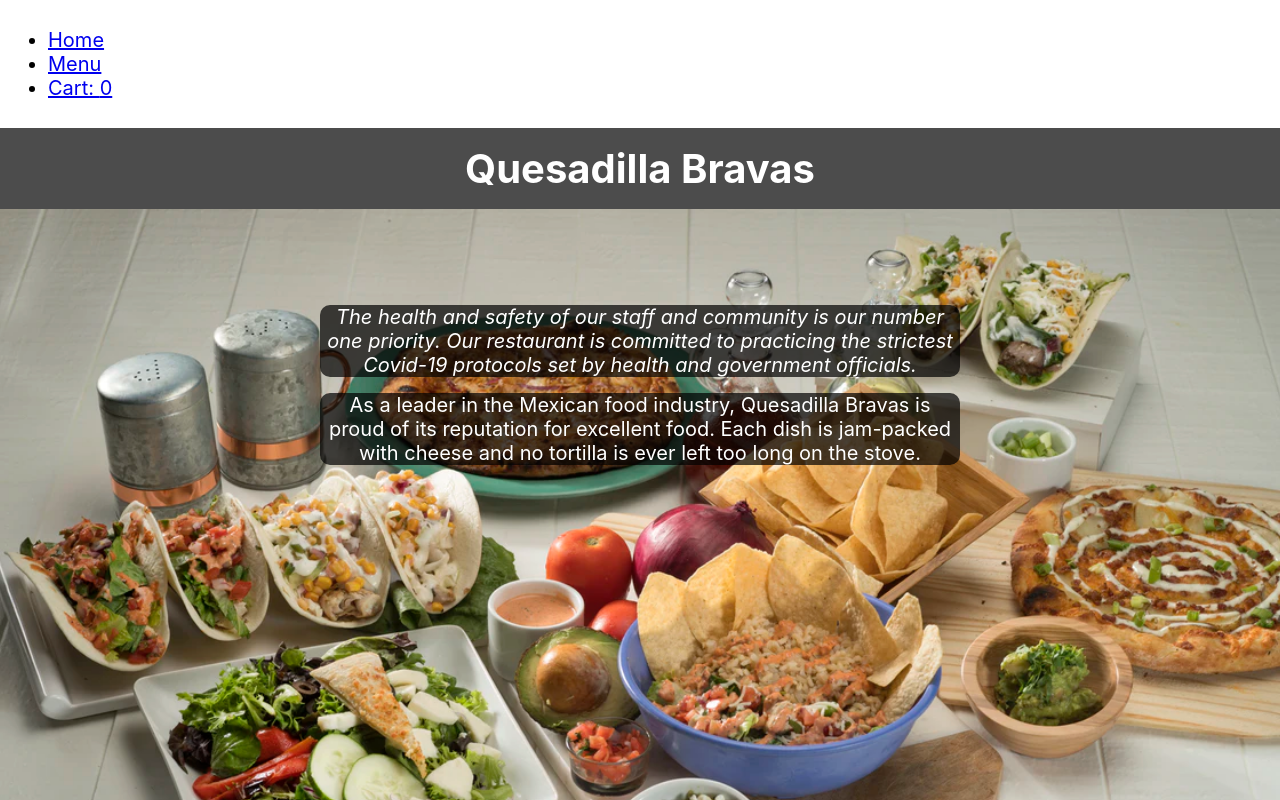
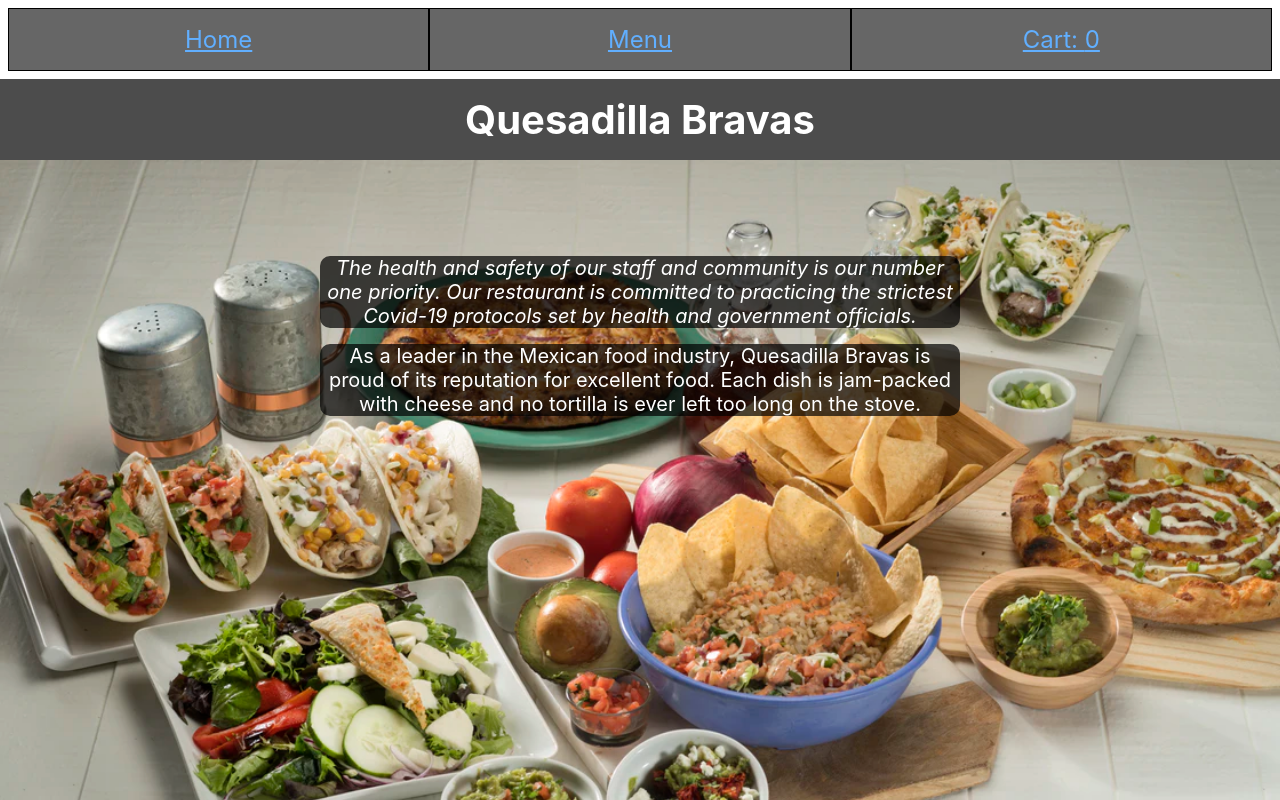
Before and after one commit to jql6/shopping-cart, a React (Create React App) app: page / in a window 1280 px wide. Shown: the top 800 px of the page. Built offline with nearby package versions, Linux system fonts and the light colour scheme.

Commit message:
Add links to repo and homepage, as well as meta info

```diff
--- /dev/null
+++ b/src/Routes.css
@@ -0,0 +1,32 @@
+/* Routes.css */
+
+nav ul {
+  display: grid;
+  grid-template-columns: 1fr 1fr 1fr;
+
+  justify-content: center;
+  list-style-type: none;
+  padding: 0px;
+  margin: 0px;
+  text-align: center;
+}
+
+nav ul li {
+  background-color: rgba(0, 0, 0, 0.6);
+  border: solid black 1px;
+  display: inline-block;
+  font-size: 1.5rem;
+  padding: 1rem;
+}
+
+nav a {
+  color: rgb(97, 175, 329);
+}
+
+nav a:visited {
+  color: rgb(230, 180, 180);
+}
+
+@media screen and (min-width: 600px) {
+  /* */
+}
--- a/src/Routes.js
+++ b/src/Routes.js
@@ -1,4 +1,7 @@
+// Routes.js
+import "./Routes.css";
 import React, { useState } from "react";
+import { Helmet } from "react-helmet";
 import { BrowserRouter, Switch, Route, Link } from "react-router-dom";
 import App from "./App";
 import MenuPage from "./MenuPage";
@@ -11,6 +14,12 @@ const Routes = () => {
 
   return (
     <BrowserRouter>
+      <Helmet>
+        <title>Quesadilla Bravas</title>
+        <meta name="viewport" content="width=device-width, initial-scale=1.0" />
+        <meta charset="UTF-8" />
+        <meta name="description" content="Mexican restaurant website" />
+      </Helmet>
       <nav>
         <ul>
           <li>
```
